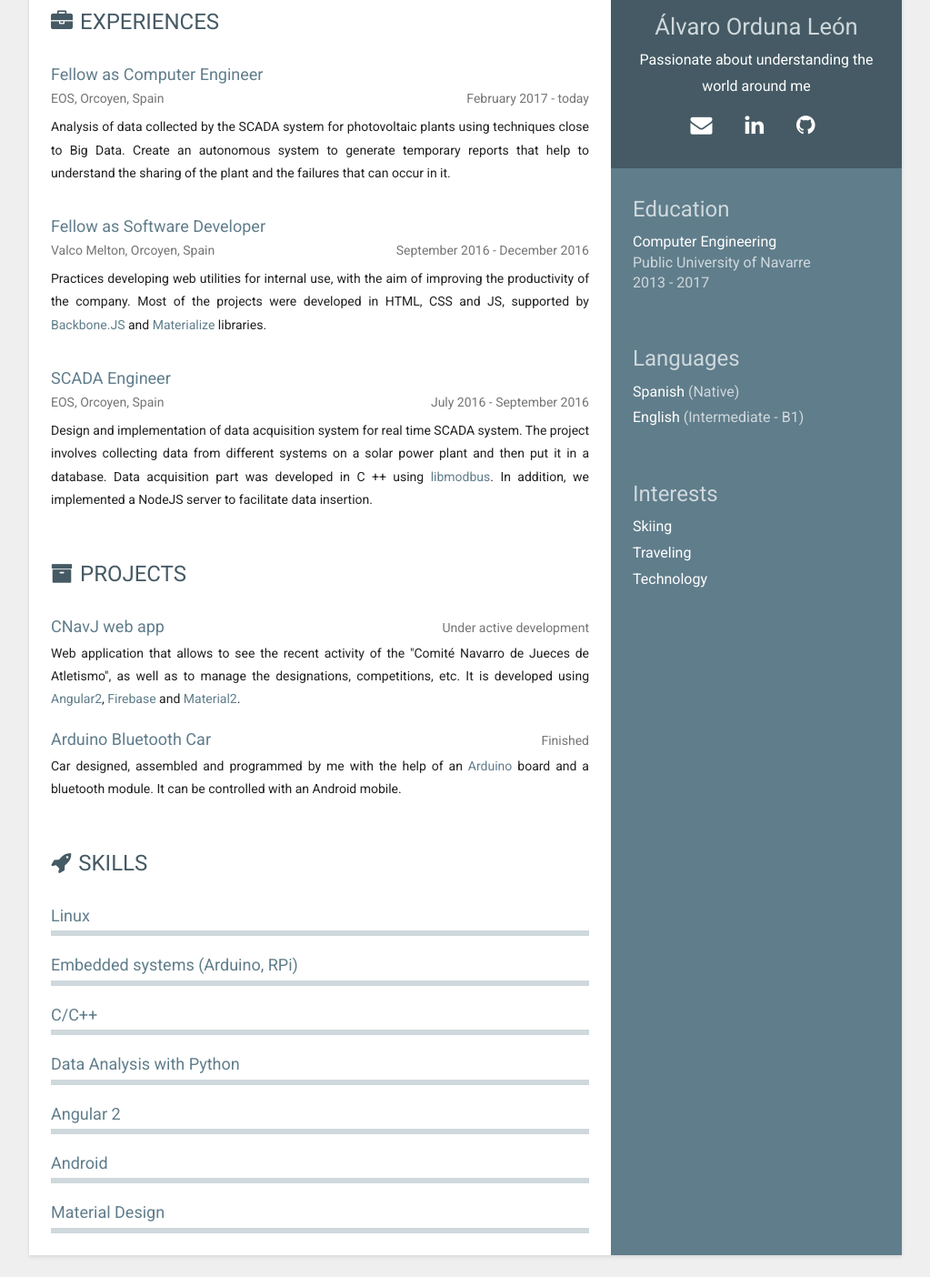
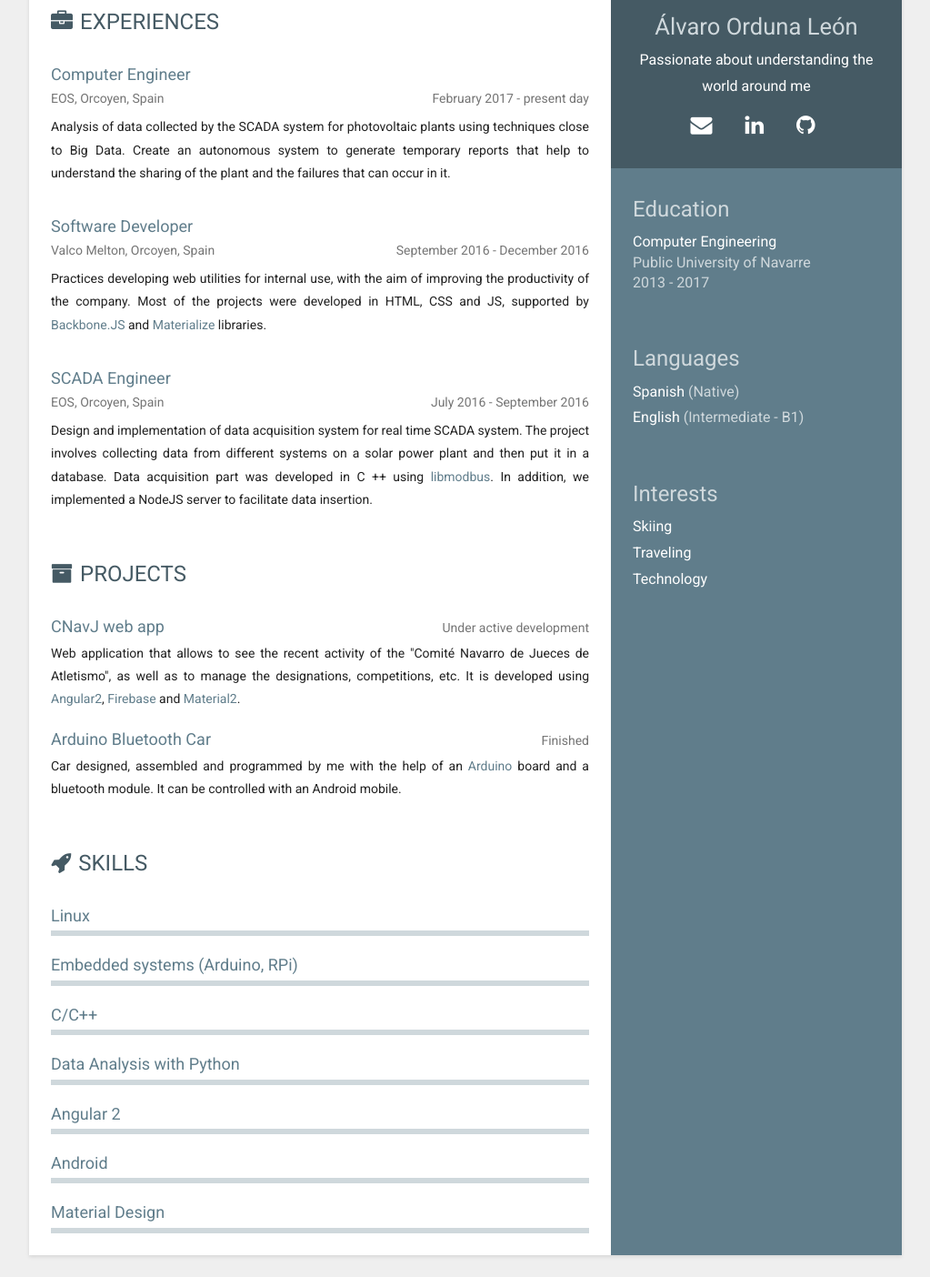
Before and after one commit to AlvaroOrduna/AlvaroOrduna.github.io, a Jekyll site: the page built from index.md, in a window 1280 px wide, cut to the strip 232-1636 px from the top of the page. Shown: the whole strip at 91% size, without its empty margins (128-1151 px from the left). Built offline with Jekyll 4.4.1, drawn with Linux system fonts in a browser that asks for light colours; nearby versions of some CDN libraries.

Commit message:
jobs: Update some job titles
Signed-off-by: Álvaro Orduna León <alvaro.orduna.92@gmail.com>

```diff
--- a/_data/jobs.json
+++ b/_data/jobs.json
@@ -1,15 +1,15 @@
 [
   {
-    "title": "Fellow as Computer Engineer",
+    "title": "Computer Engineer",
     "company": "EOS, Orcoyen, Spain",
     "period": {
       "start": "February 2017",
-      "end": "today"
+      "end": "present day"
     },
     "details": "<p>Analysis of data collected by the SCADA system for photovoltaic plants using techniques close to Big Data. Create an autonomous system to generate temporary reports that help to understand the sharing of the plant and the failures that can occur in it.</p>"
   },
   {
-    "title": "Fellow as Software Developer",
+    "title": "Software Developer",
     "company": "Valco Melton, Orcoyen, Spain",
     "period": {
       "start": "September 2016",
```
